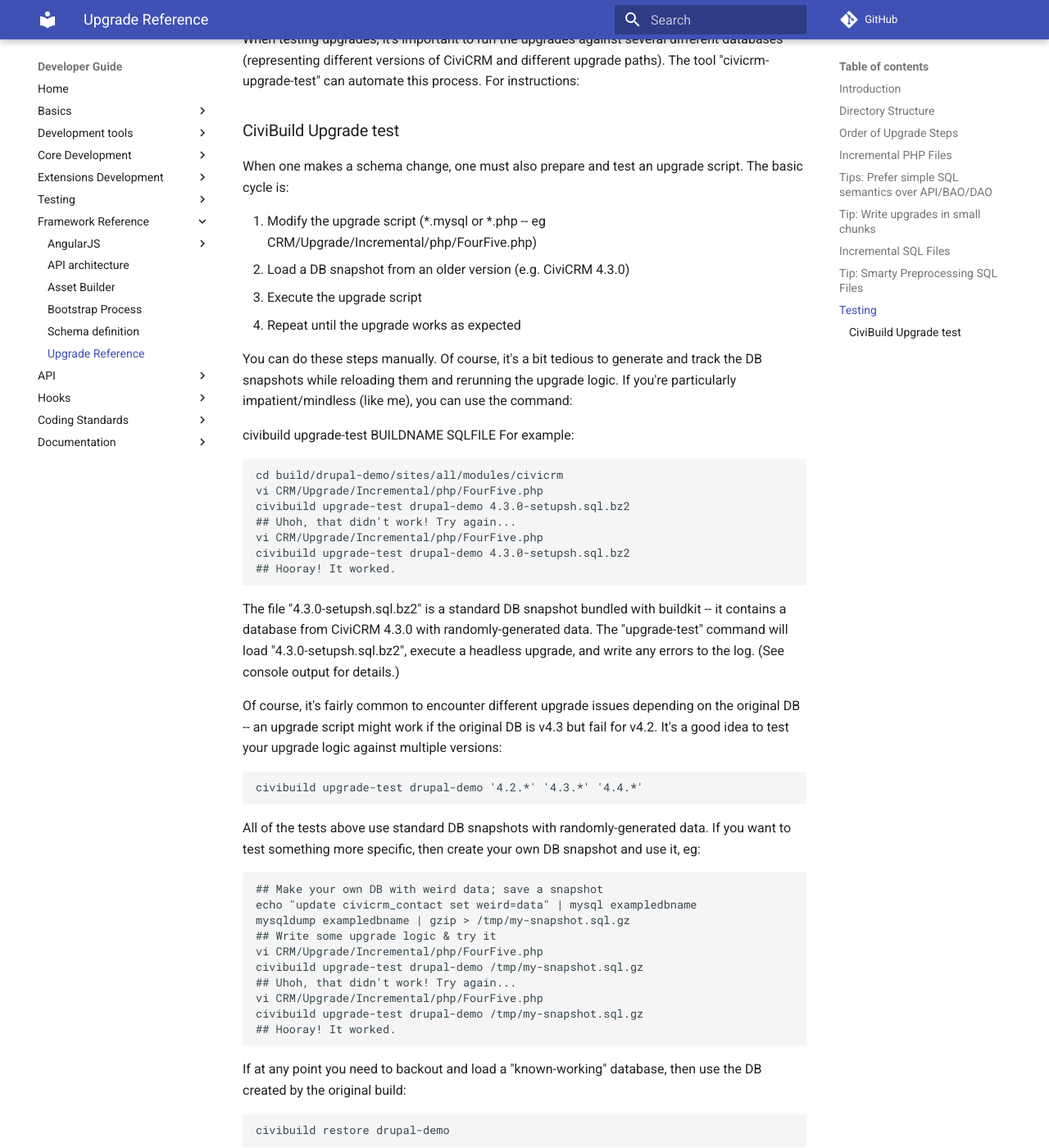
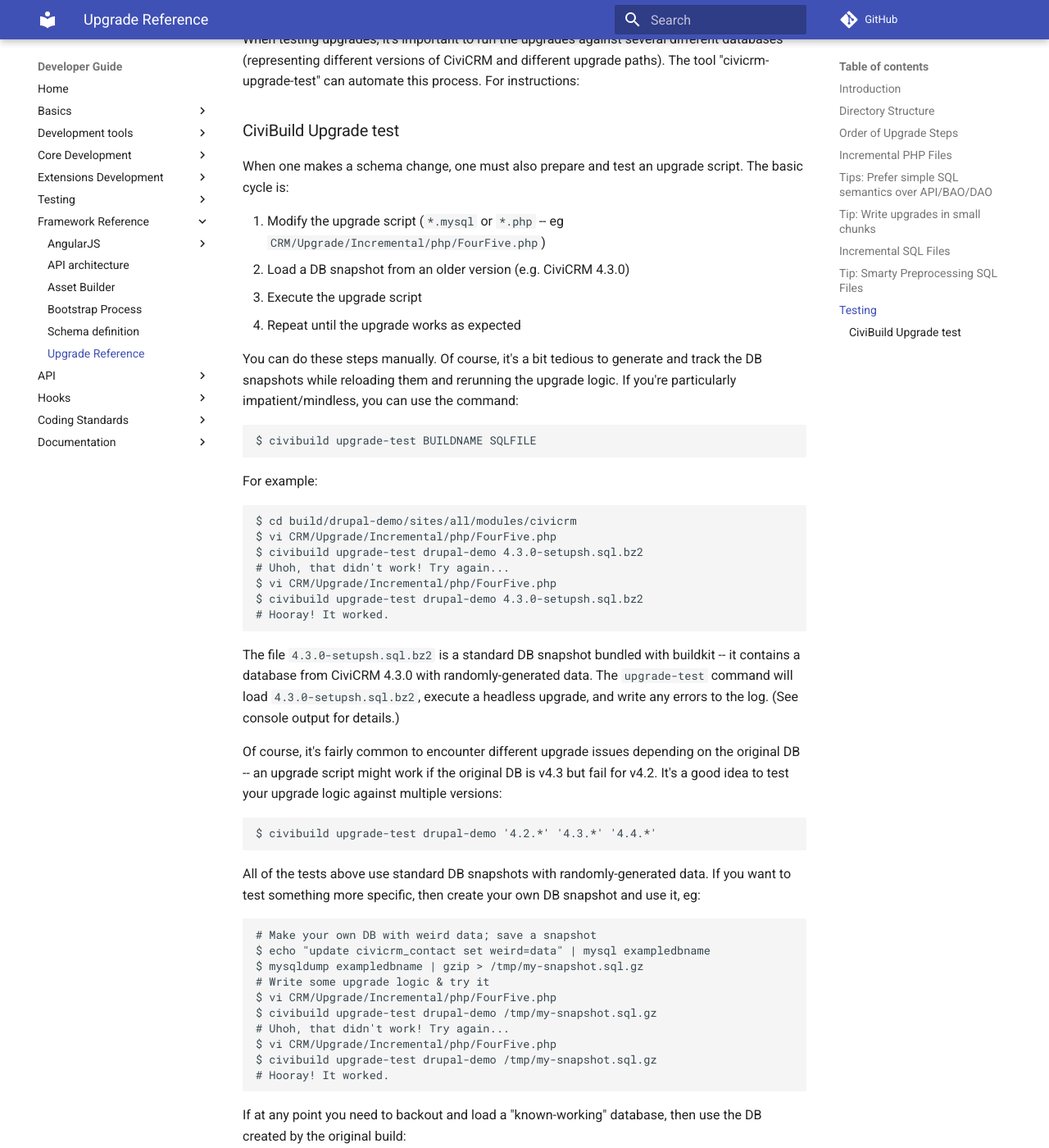
Before and after one commit to civicrm/civicrm-dev-docs, an MkDocs documentation site: the page built from docs/framework/upgrade.md, in a window 1280 px wide and 1400 px high, scrolled down 3854 px. Shown: the whole window at 82% size. Built offline with MkDocs 1.6.1 and Material for MkDocs 9.7.7, drawn with Linux system fonts in a browser that asks for light colours; comment, search, counter and statistics services are not loaded; old or Windows-style settings are respelled for this version of MkDocs.

Commit message:
Improve markdown formatting

````diff
--- a/docs/framework/upgrade.md
+++ b/docs/framework/upgrade.md
@@ -82,52 +82,58 @@
 When testing upgrades, it's important to run the upgrades against several different databases (representing different versions of CiviCRM and different upgrade paths). The tool "civicrm-upgrade-test" can automate this process. For instructions:
 
 ### CiviBuild Upgrade test
+
 When one makes a schema change, one must also prepare and test an upgrade script. The basic cycle is:
 
-1. Modify the upgrade script (*.mysql or *.php -- eg CRM/Upgrade/Incremental/php/FourFive.php)
+1. Modify the upgrade script (`*.mysql` or `*.php` -- eg `CRM/Upgrade/Incremental/php/FourFive.php`)
 2. Load a DB snapshot from an older version (e.g. CiviCRM 4.3.0)
 3. Execute the upgrade script
 4. Repeat until the upgrade works as expected
 
-You can do these steps manually. Of course, it's a bit tedious to generate and track the DB snapshots while reloading them and rerunning the upgrade logic. If you're particularly impatient/mindless (like me), you can use the command:
+You can do these steps manually. Of course, it's a bit tedious to generate and track the DB snapshots while reloading them and rerunning the upgrade logic. If you're particularly impatient/mindless, you can use the command:
 
-civibuild upgrade-test BUILDNAME SQLFILE
-For example:
-```shell
-cd build/drupal-demo/sites/all/modules/civicrm
-vi CRM/Upgrade/Incremental/php/FourFive.php
-civibuild upgrade-test drupal-demo 4.3.0-setupsh.sql.bz2
-## Uhoh, that didn't work! Try again...
-vi CRM/Upgrade/Incremental/php/FourFive.php
-civibuild upgrade-test drupal-demo 4.3.0-setupsh.sql.bz2
-## Hooray! It worked.
+```
+$ civibuild upgrade-test BUILDNAME SQLFILE
 ```
 
-The file "4.3.0-setupsh.sql.bz2" is a standard DB snapshot bundled with buildkit -- it contains a database from CiviCRM 4.3.0 with randomly-generated data. The "upgrade-test" command will load "4.3.0-setupsh.sql.bz2", execute a headless upgrade, and write any errors to the log. (See console output for details.)
+For example:
+
+```shell
+$ cd build/drupal-demo/sites/all/modules/civicrm
+$ vi CRM/Upgrade/Incremental/php/FourFive.php
+$ civibuild upgrade-test drupal-demo 4.3.0-setupsh.sql.bz2
+# Uhoh, that didn't work! Try again...
+$ vi CRM/Upgrade/Incremental/php/FourFive.php
+$ civibuild upgrade-test drupal-demo 4.3.0-setupsh.sql.bz2
+# Hooray! It worked.
+```
+
+The file `4.3.0-setupsh.sql.bz2` is a standard DB snapshot bundled with buildkit -- it contains a database from CiviCRM 4.3.0 with randomly-generated data. The `upgrade-test` command will load `4.3.0-setupsh.sql.bz2`, execute a headless upgrade, and write any errors to the log. (See console output for details.)
 
 Of course, it's fairly common to encounter different upgrade issues depending on the original DB -- an upgrade script might work if the original DB is v4.3 but fail for v4.2. It's a good idea to test your upgrade logic against multiple versions:
 
 ```shell
-civibuild upgrade-test drupal-demo '4.2.*' '4.3.*' '4.4.*'
+$ civibuild upgrade-test drupal-demo '4.2.*' '4.3.*' '4.4.*'
 ```
 
 All of the tests above use standard DB snapshots with randomly-generated data. If you want to test something more specific, then create your own DB snapshot and use it, eg:
 
 ```shell
-## Make your own DB with weird data; save a snapshot
-echo "update civicrm_contact set weird=data" | mysql exampledbname
-mysqldump exampledbname | gzip > /tmp/my-snapshot.sql.gz
-## Write some upgrade logic & try it
-vi CRM/Upgrade/Incremental/php/FourFive.php
-civibuild upgrade-test drupal-demo /tmp/my-snapshot.sql.gz
-## Uhoh, that didn't work! Try again...
-vi CRM/Upgrade/Incremental/php/FourFive.php
-civibuild upgrade-test drupal-demo /tmp/my-snapshot.sql.gz
-## Hooray! It worked.
+# Make your own DB with weird data; save a snapshot
+$ echo "update civicrm_contact set weird=data" | mysql exampledbname
+$ mysqldump exampledbname | gzip > /tmp/my-snapshot.sql.gz
+# Write some upgrade logic & try it
+$ vi CRM/Upgrade/Incremental/php/FourFive.php
+$ civibuild upgrade-test drupal-demo /tmp/my-snapshot.sql.gz
+# Uhoh, that didn't work! Try again...
+$ vi CRM/Upgrade/Incremental/php/FourFive.php
+$ civibuild upgrade-test drupal-demo /tmp/my-snapshot.sql.gz
+# Hooray! It worked.
 ```
 If at any point you need to backout and load a "known-working" database, then use the DB created by the original build:
+
 ```shell
-civibuild restore drupal-demo
+$ civibuild restore drupal-demo
 ```
 
 * If using your own processes see [https://github.com/civicrm/civicrm-upgrade-test](https://github.com/civicrm/civicrm-upgrade-test)
````
